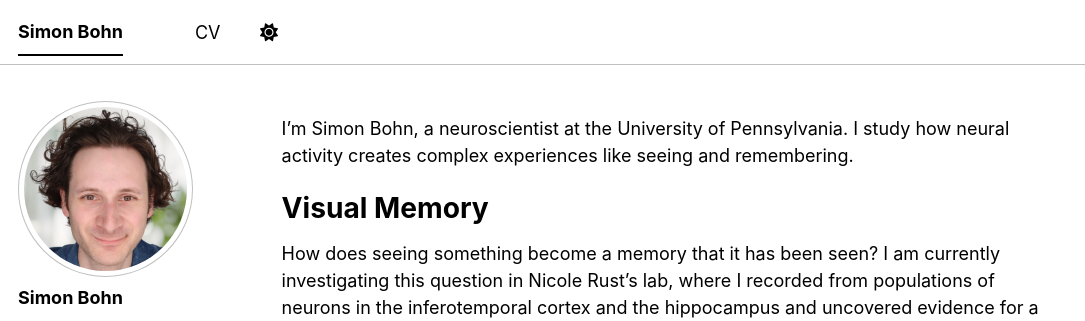
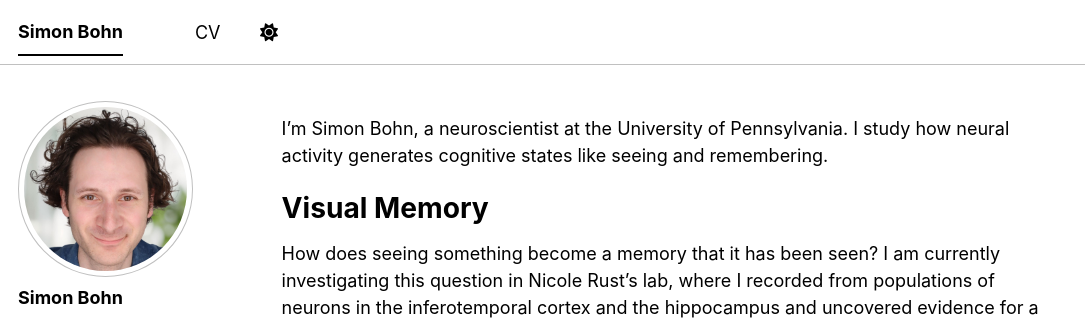
Before and after one commit to SimonBohn/simonbohn.github.io, a Jekyll site: the page built from _pages/about.md, in a window 1280 px wide and 1033 px high. Shown: the top 321 px of the window, without its empty margins (0-1085 px from the left). Built offline with Jekyll 4.4.1, drawn with Linux system fonts in a browser that asks for light colours; a style sheet for code colours, icons or effects is not loaded.

Commit message:
Update about.md

```diff
--- a/_pages/about.md
+++ b/_pages/about.md
@@ -7,7 +7,7 @@ redirect_from:
   - /about.html
 ---
 
-I'm Simon Bohn, a neuroscientist at the University of Pennsylvania. I study how neural activity creates complex experiences like seeing and remembering.
+I'm Simon Bohn, a neuroscientist at the University of Pennsylvania. I study how neural activity generates cognitive states like seeing and remembering.
 
 # Visual Memory
 How does seeing something become a memory that it has been seen? I am currently investigating this question in Nicole Rust's lab, where I recorded from populations of neurons in the inferotemporal cortex and the hippocampus and uncovered evidence for a previously unknown computation transforming the neural representation between these two brain areas. This work answered long-standing questions about the neural code the brain uses to support familiarity and proposed a novel role for the medial temporal lobe in this process.
```
